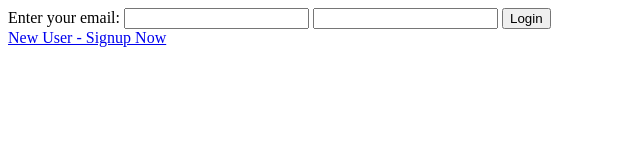
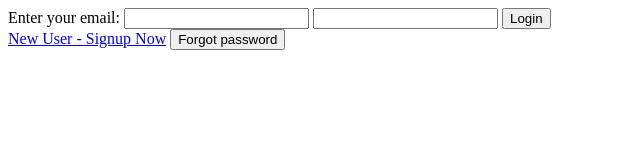
Before and after one commit to mohan8398/Expense-Tracker, a plain HTML site: page login/login.html in a window 1280 px wide. Shown: the whole page, without its empty margins (0-640 px from the left). Drawn offline with nearby package versions, Linux system fonts and the light colour scheme.

Commit message:
Update login.html

```diff
--- a/login/login.html
+++ b/login/login.html
@@ -14,6 +14,7 @@
         <button>Login</button>
     </form>
     <a href="../Signup/signup.html">New User - Signup Now</a>
+    <button onclick="forgotpassword()"> Forgot password</button>
 
     <script src="https://cdnjs.cloudflare.com/ajax/libs/axios/0.26.1/axios.min.js" ></script>
     <script src="./login.js" ></script>
```
